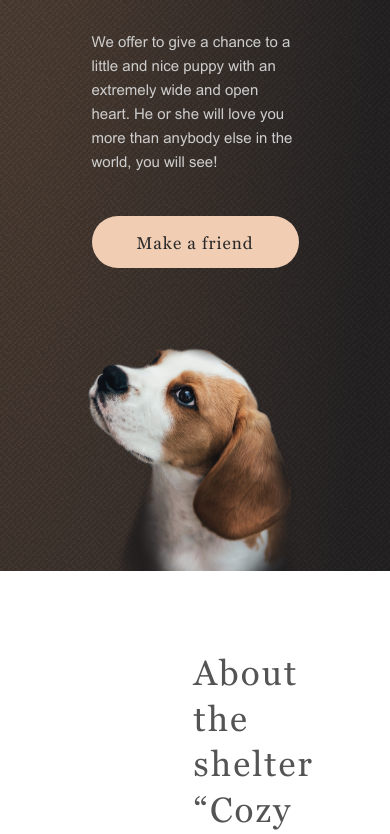
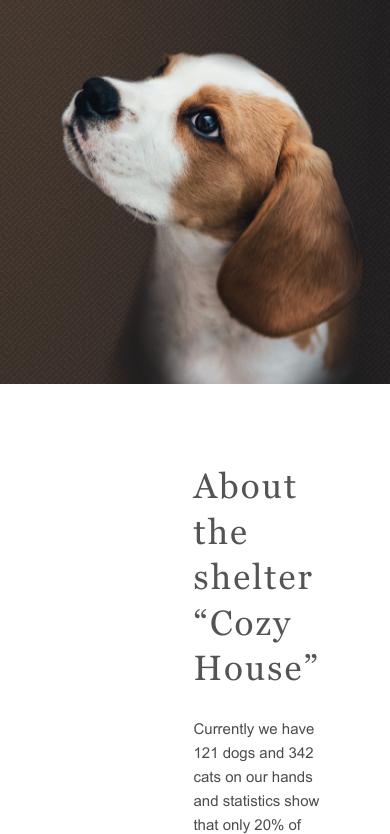
Before and after one commit to Dmitriy-Frostoff/shelter, a website: page shelter/index.html in a window 390 px wide. Shown: the part 478-1312 px from the top of the page. Drawn offline with Linux system fonts and the light colour scheme.

Commit message:
feat: add adoptive for 'not-only section' for tablet and mobile widths

```diff
--- a/shelter/src/sass/base/_common.scss
+++ b/shelter/src/sass/base/_common.scss
@@ -88,6 +88,16 @@
   // Animation
 
   // Various
+
+  @include media-tablet {
+    align-self: flex-start;
+  }
+
+  @include media-mobile {
+    @include text ($style: normal, $weight: 400, $size: 2.5rem, $height: 3.25rem, $let-spacing: 0.06em);
+    align-self: center;
+    text-align: center;
+  }
 
 }
 
--- a/shelter/src/sass/components/Main/_not-only.scss
+++ b/shelter/src/sass/components/Main/_not-only.scss
@@ -30,6 +30,24 @@
 
   // Various
 
+  @include media-tablet {
+    // Position
+
+    // block-model
+    padding-top: 30px;
+    @include flex-model-one-column ($align-content: space-between, $justify-content: space-between, $align-items: center);
+    flex-wrap: nowrap;
+    column-gap: calc(42px / $content-width-desktop * 100%);
+    // Typography
+
+    // Decoration
+
+    // Animation
+    @extend %transition-basic;
+
+    // Various
+
+  };
 }
 
 .not-only__content-container {
@@ -50,6 +68,18 @@
   &>:nth-child(1) {
     max-width: 70%;
   }
+
+  @include media-tablet {
+    max-width: calc(460px / $content-width-tablet * 100%);
+    @include flex-model-one-column ($align-content: space-between, $justify-content: center, $align-items: center);
+    flex-wrap: nowrap;
+    padding-bottom: 99px;
+  }
+
+  @include media-mobile {
+    min-width: 100%;
+    padding-bottom: 105px;
+  }
 }
 
 .not-only__paragraph {
@@ -65,6 +95,10 @@
 
   // Various
 
+  @include media-mobile {
+    @include text ($style: normal, $weight: 400, $size: 1.5rem, $height: 24px, $let-spacing: normal);
+    text-align: center;
+  }
 }
 
 .not-only__puppy {
@@ -81,4 +115,15 @@
 
   // Various
 
+  @include media-tablet {
+    width: calc(569 / ($content-width-tablet / 1px) * 100%);
+    height: calc(593 / ($content-width-tablet / 1px) * 100%);
+    align-self: flex-end;
+  }
+
+  @include media-mobile {
+    width: calc(260 / ($content-width-mobile / 1px) * 100%);
+    height: calc(272 / ($content-width-mobile / 1px) * 100%);
+    align-self: flex-end;
+  }
 }
```
Also changed, not shown: shelter/Main/style.css, shelter/Pets/style.css, 2 other files.
